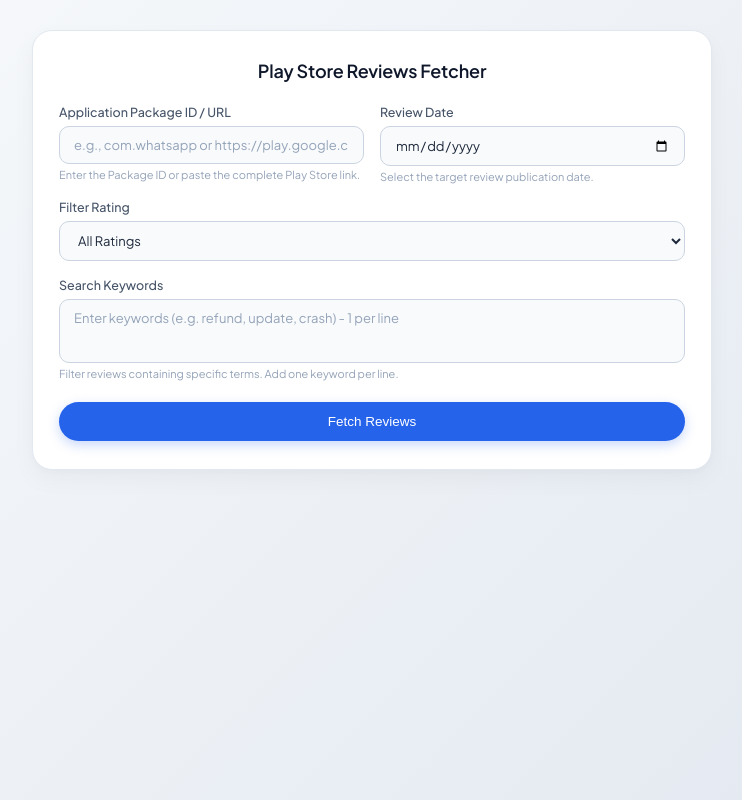
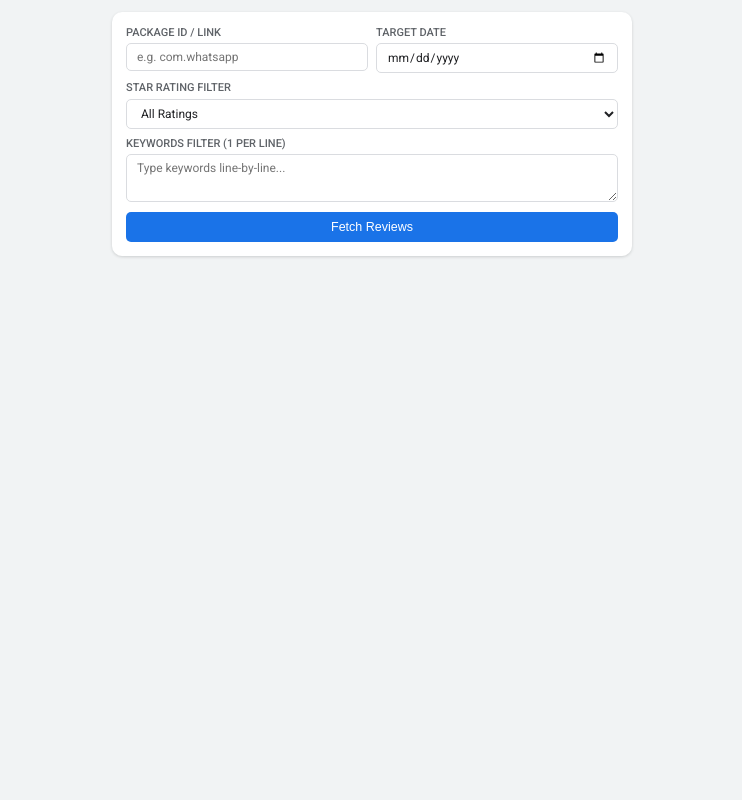
Before and after one commit to review-nest/review-fetcher, a Flask app: page / in a window 1280 px wide. Shown: the whole page, without its empty margins (268-1010 px from the left). Run offline with Flask 3, Linux system fonts and the light colour scheme; some libraries are stand-ins or nearby versions.

Commit message:
Update index.html

```diff
--- a/templates/index.html
+++ b/templates/index.html
@@ -3,14 +3,14 @@
 <head>
     <meta charset="UTF-8">
     <meta name="viewport" content="width=device-width, initial-scale=1.0">
-    <title>Play Store Review Fetcher</title>
+    <title>Google Play Store Review Fetcher API</title>
 
-    <!-- Clean Google Font -->
+    <!-- Google Fonts -->
     <link rel="preconnect" href="https://fonts.googleapis.com">
     <link rel="preconnect" href="https://fonts.gstatic.com" crossorigin>
-    <link href="https://fonts.googleapis.com/css2?family=Plus+Jakarta+Sans:wght@400;500;600&family=Roboto:wght@300;400;500&display=swap" rel="stylesheet">
+    <link href="https://fonts.googleapis.com/css2?family=Roboto:wght@400;500;700&display=swap" rel="stylesheet">
 
-    <!-- PDF Export Library -->
+    <!-- PDF Export Library Only -->
     <script src="https://cdnjs.cloudflare.com/ajax/libs/html2pdf.js/0.10.1/html2pdf.bundle.min.js"></script>
 
     <style>
@@ -21,45 +21,31 @@
         }
 
         body {
-            background: linear-gradient(135deg, #f8fafc 0%, #e2e8f0 100%);
-            font-family: 'Plus Jakarta Sans', 'Roboto', sans-serif;
-            padding: 30px 15px;
-            color: #1e293b;
-            display: flex;
-            justify-content: center;
-            min-height: 100vh;
+            background-color: #f1f3f4;
+            font-family: 'Roboto', sans-serif;
+            padding: 12px 8px;
+            color: #202124;
+            line-height: 1.3;
         }
 
         .main-wrapper {
-            width: 100%;
-            max-width: 680px;
+            max-width: 520px; /* Mobile First Compact Width */
+            margin: auto;
         }
 
-        /* ========================================================
-           CLEAN & PROFESSIONAL AESTHETIC FORM CARD
-           ======================================================== */
-        .form-card {
+        /* COMPACT FORM CARD */
+        .card {
             background: #ffffff;
-            padding: 28px 26px;
-            border-radius: 20px;
-            box-shadow: 0 10px 25px rgba(0, 0, 0, 0.04), 0 2px 6px rgba(0, 0, 0, 0.02);
-            border: 1px solid #e2e8f0;
-            margin-bottom: 24px;
-        }
-
-        .form-title {
-            text-align: center;
-            font-size: 18px;
-            font-weight: 600;
-            color: #0f172a;
-            margin-bottom: 22px;
-            letter-spacing: -0.2px;
+            padding: 14px;
+            border-radius: 10px;
+            box-shadow: 0 1px 3px rgba(60,64,67,0.2);
+            margin-bottom: 12px;
         }
 
         .form-grid {
             display: grid;
             grid-template-columns: 1fr 1fr;
-            gap: 16px;
+            gap: 8px;
         }
 
         .form-group {
@@ -71,177 +57,148 @@
             grid-column: span 2;
         }
 
-        .form-label {
+        label {
+            font-size: 11px;
+            font-weight: 500;
+            color: #5f6368;
+            margin-bottom: 3px;
+            text-transform: uppercase;
+        }
+
+        input, select, textarea {
+            width: 100%;
+            padding: 6px 10px;
+            border: 1px solid #dadce0;
+            border-radius: 5px;
+            font-family: inherit;
+            font-size: 12px;
+            color: #202124;
+            background-color: #ffffff;
+        }
+
+        input:focus, select:focus, textarea:focus {
+            outline: none;
+            border-color: #1a73e8;
+        }
+
+        textarea {
+            height: 48px;
+            resize: vertical;
+        }
+
+        .fetch-btn {
+            grid-column: span 2;
+            padding: 8px 12px;
+            background: #1a73e8;
+            border: none;
+            border-radius: 5px;
+            color: white;
             font-size: 12.5px;
             font-weight: 500;
-            color: #475569;
-            margin-bottom: 6px;
+            cursor: pointer;
+            margin-top: 2px;
         }
 
-        .form-hint {
-            font-size: 11px;
-            color: #94a3b8;
-            margin-top: 4px;
-            font-weight: 400;
-        }
-
-        .form-input, .form-select, .form-textarea {
-            width: 100%;
-            padding: 10px 14px;
-            border: 1px solid #cbd5e1;
-            border-radius: 10px;
-            background-color: #f8fafc;
-            font-family: inherit;
-            font-size: 13px;
-            color: #1e293b;
-            transition: all 0.2s ease;
-        }
-
-        .form-input::placeholder, .form-textarea::placeholder {
-            color: #94a3b8;
-        }
-
-        .form-input:focus, .form-select:focus, .form-textarea:focus {
-            outline: none;
-            background-color: #ffffff;
-            border-color: #2563eb;
-            box-shadow: 0 0 0 3px rgba(37, 99, 235, 0.12);
-        }
-
-        .form-textarea {
-            height: 64px;
-            resize: none;
-        }
-
-        .fetch-btn-pill {
-            grid-column: span 2;
-            padding: 12px 24px;
-            background: #2563eb;
-            color: #ffffff;
-            border: none;
-            border-radius: 25px;
-            font-size: 13.5px;
-            font-weight: 500;
-            cursor: pointer;
-            box-shadow: 0 4px 12px rgba(37, 99, 235, 0.25);
-            transition: background 0.2s, transform 0.1s;
-            margin-top: 6px;
-        }
-
-        .fetch-btn-pill:hover {
-            background: #1d4ed8;
-        }
-
-        /* ========================================================
-           AESTHETIC LOADING SPINNER
-           ======================================================== */
+        /* LOADING OVERLAY */
         #loading-overlay {
             display: none;
             position: fixed;
             top: 0; left: 0; width: 100%; height: 100%;
-            background: rgba(255, 255, 255, 0.88);
-            backdrop-filter: blur(6px);
+            background: rgba(255, 255, 255, 0.85);
             z-index: 9999;
             flex-direction: column;
             align-items: center;
             justify-content: center;
         }
 
-        .aesthetic-spinner {
-            width: 42px;
-            height: 42px;
-            border: 3px solid #e2e8f0;
-            border-top: 3px solid #2563eb;
+        .spinner {
+            width: 36px;
+            height: 36px;
+            border: 3px solid #e8eaed;
+            border-top: 3px solid #1a73e8;
             border-radius: 50%;
-            animation: spin 0.7s linear infinite;
+            animation: spin 0.8s linear infinite;
         }
 
         @keyframes spin {
-            to { transform: rotate(360deg); }
+            0% { transform: rotate(0deg); }
+            100% { transform: rotate(360deg); }
         }
 
         .loading-text {
-            margin-top: 12px;
-            font-size: 13px;
-            font-weight: 500;
-            color: #475569;
+            margin-top: 10px;
+            font-size: 12px;
+            color: #3c4043;
         }
 
-        /* TOOLBAR */
+        /* TOOLBAR - ONLY PDF */
         .action-toolbar {
             display: flex;
             justify-content: space-between;
             align-items: center;
             background: #ffffff;
-            padding: 10px 18px;
-            border-radius: 12px;
-            border: 1px solid #e2e8f0;
-            margin-bottom: 16px;
+            padding: 8px 12px;
+            border-radius: 8px;
+            border: 1px solid #dadce0;
+            margin-bottom: 10px;
+        }
+
+        .toolbar-title {
+            font-size: 12px;
+            color: #3c4043;
         }
 
         .download-btn {
-            padding: 7px 16px;
-            font-size: 12px;
+            padding: 5px 12px;
+            font-size: 11.5px;
             font-weight: 500;
-            border-radius: 20px;
+            border-radius: 5px;
             border: none;
             background: #01875f;
             color: #ffffff;
             cursor: pointer;
-            transition: background 0.2s;
         }
 
-        .download-btn:hover { background: #016c4c; }
-
-        /* ========================================================
-           DESKTOP MODE PLAY STORE MODAL (CLEAN & ACCURATE)
-           ======================================================== */
+        /* EXACT MOBILE PLAY STORE MODAL DESIGN */
         .play-modal-card {
             background: #ffffff;
-            border-radius: 14px;
-            border: 1px solid #dadce0;
-            box-shadow: 0 4px 20px rgba(0, 0, 0, 0.06);
+            border-radius: 12px;
+            border: 1px solid #e0e0e0;
+            box-shadow: 0 2px 10px rgba(0,0,0,0.08);
             overflow: hidden;
         }
 
-        /* FIXED STICKY HEADER */
         .modal-header {
-            position: sticky;
-            top: 0;
-            background: #ffffff;
-            z-index: 100;
             display: flex;
             align-items: center;
             justify-content: space-between;
-            padding: 16px 20px;
+            padding: 10px 14px;
             border-bottom: 1px solid #f0f0f0;
         }
 
         .modal-header-left {
             display: flex;
             align-items: center;
-            gap: 14px;
+            gap: 10px;
         }
 
-        .app-logo {
-            width: 38px;
-            height: 38px;
-            border-radius: 8px;
+        .app-app-icon {
+            width: 30px;
+            height: 30px;
+            border-radius: 6px;
             object-fit: cover;
         }
 
         .modal-app-title {
-            font-size: 15px;
-            font-weight: 500;
+            font-size: 13.5px;
+            font-weight: 700;
             color: #202124;
-            line-height: 1.25;
+            line-height: 1.2;
         }
 
         .modal-app-sub {
-            font-size: 12px;
+            font-size: 11px;
             color: #5f6368;
-            margin-top: 1px;
-            font-weight: 400;
         }
 
         .modal-close-icon {
@@ -250,13 +207,13 @@
             cursor: pointer;
         }
 
-        /* CONTINUOUS UNLOCKED REVIEWS LIST */
         .reviews-list {
-            padding: 8px 20px 20px 20px;
+            padding: 0 14px 10px 14px;
         }
 
+        /* ULTRA COMPACT SINGLE REVIEW ITEM (FITS 10+ REVIEWS ON MOBILE SCREEN) */
         .ps-review-item {
-            padding: 14px 0;
+            padding: 8px 0;
             border-bottom: 1px solid #f1f3f4;
         }
 
@@ -273,162 +230,152 @@
         .ps-user-info {
             display: flex;
             align-items: center;
-            gap: 10px;
+            gap: 8px;
         }
 
         .avatar-circle {
-            width: 28px;
-            height: 28px;
+            width: 22px;
+            height: 22px;
             border-radius: 50%;
+            background-color: #3b78e7;
             color: #ffffff;
-            font-size: 12.5px;
-            font-weight: 400;
+            font-size: 11px;
+            font-weight: 500;
             display: flex;
             align-items: center;
             justify-content: center;
             text-transform: uppercase;
         }
 
+        .avatar-img {
+            width: 22px;
+            height: 22px;
+            border-radius: 50%;
+            object-fit: cover;
+        }
+
         .ps-username {
-            font-size: 13px;
-            font-weight: 400;
+            font-size: 12px;
+            font-weight: 500;
             color: #202124;
         }
 
         .ps-three-dots {
             color: #5f6368;
-            font-size: 14px;
+            font-size: 13px;
         }
 
         .ps-rating-row {
             display: flex;
             align-items: center;
-            gap: 8px;
-            margin-top: 4px;
+            gap: 6px;
+            margin-top: 2px;
         }
 
         .ps-stars {
-            color: #01875f;
-            font-size: 10.5px;
+            color: #01875f; /* Official Play Store Green */
+            font-size: 10px;
             letter-spacing: 0.5px;
         }
 
         .ps-date {
-            font-size: 11px;
+            font-size: 10px;
             color: #5f6368;
-            font-weight: 400;
         }
 
         .ps-comment {
-            font-size: 12.5px;
+            font-size: 11.5px;
             color: #3c4043;
-            margin: 6px 0 10px 0;
-            line-height: 1.5;
-            font-weight: 400;
+            margin: 4px 0 5px 0;
+            line-height: 1.35;
             word-break: break-word;
         }
 
         .ps-helpful-row {
             display: flex;
             align-items: center;
-            gap: 12px;
+            justify-content: space-between;
+            margin-top: 4px;
         }
 
         .ps-helpful-text {
-            font-size: 11.5px;
+            font-size: 10.5px;
             color: #5f6368;
-            font-weight: 400;
         }
 
         .ps-action-btns {
             display: flex;
-            gap: 8px;
+            gap: 6px;
         }
 
         .ps-pill-btn {
             background: #ffffff;
             border: 1px solid #dadce0;
-            border-radius: 16px;
-            padding: 3px 15px;
-            font-size: 11px;
+            border-radius: 12px;
+            padding: 2px 12px;
+            font-size: 10.5px;
             color: #3c4043;
             cursor: pointer;
-            font-weight: 400;
-        }
-
-        @media (max-width: 600px) {
-            .form-grid { grid-template-columns: 1fr; }
-            .form-group.full-width, .fetch-btn-pill { grid-column: span 1; }
         }
     </style>
 </head>
 
 <body>
 
-    <!-- SPINNER OVERLAY -->
+    <!-- LOADING SPINNER -->
     <div id="loading-overlay">
-        <div class="aesthetic-spinner"></div>
+        <div class="spinner"></div>
         <div class="loading-text">Fetching Reviews...</div>
     </div>
 
     <div class="main-wrapper">
 
-        <!-- FORM CONTAINER -->
-        <div class="form-card">
-            <div class="form-title">Play Store Reviews Fetcher</div>
-
+        <!-- COMPACT API FORM -->
+        <div class="card">
             <form method="POST" id="review-form">
                 <div class="form-grid">
 
-                    <!-- PACKAGE ID OR URL INPUT -->
                     <div class="form-group">
-                        <label class="form-label">Application Package ID / URL</label>
+                        <label>Package ID / Link</label>
                         <input
                             type="text"
-                            class="form-input"
                             name="package"
-                            placeholder="e.g., com.whatsapp or https://play.google.com/store/apps/details?id=..."
+                            placeholder="e.g. com.whatsapp"
                             value="{{ package if package else '' }}"
                             required>
-                        <span class="form-hint">Enter the Package ID or paste the complete Play Store link.</span>
                     </div>
 
-                    <!-- DATE INPUT -->
                     <div class="form-group">
-                        <label class="form-label">Review Date</label>
+                        <label>Target Date</label>
                         <input
                             type="date"
-                            class="form-input"
                             name="date"
                             value="{{ request.form.get('date', '') }}"
                             required>
-                        <span class="form-hint">Select the target review publication date.</span>
                     </div>
 
-                    <!-- STAR RATING SELECT WITH ICONS -->
                     <div class="form-group full-width">
-                        <label class="form-label">Filter Rating</label>
-                        <select class="form-select" name="rating">
+                        <label>Star Rating Filter</label>
+                        <select name="rating">
                             <option value="" {% if not request.form.get('rating') %}selected{% endif %}>All Ratings</option>
-                            <option value="5" {% if request.form.get('rating') == '5' %}selected{% endif %}>★ ★ ★ ★ ★ (5 Stars)</option>
-                            <option value="4" {% if request.form.get('rating') == '4' %}selected{% endif %}>★ ★ ★ ★ ☆ (4 Stars)</option>
-                            <option value="3" {% if request.form.get('rating') == '3' %}selected{% endif %}>★ ★ ★ ☆ ☆ (3 Stars)</option>
-                            <option value="2" {% if request.form.get('rating') == '2' %}selected{% endif %}>★ ★ ☆ ☆ ☆ (2 Stars)</option>
-                            <option value="1" {% if request.form.get('rating') == '1' %}selected{% endif %}>★ ☆ ☆ ☆ ☆ (1 Star)</option>
+                            <option value="5" {% if request.form.get('rating') == '5' %}selected{% endif %}>5 Stars (⭐⭐⭐⭐⭐)</option>
+                            <option value="4" {% if request.form.get('rating') == '4' %}selected{% endif %}>4 Stars (⭐⭐⭐⭐)</option>
+                            <option value="3" {% if request.form.get('rating') == '3' %}selected{% endif %}>3 Stars (⭐⭐⭐)</option>
+                            <option value="2" {% if request.form.get('rating') == '2' %}selected{% endif %}>2 Stars (⭐⭐)</option>
+                            <option value="1" {% if request.form.get('rating') == '1' %}selected{% endif %}>1 Star (⭐)</option>
                         </select>
                     </div>
 
-                    <!-- KEYWORDS SEARCH INPUT -->
                     <div class="form-group full-width">
-                        <label class="form-label">Search Keywords</label>
+                        <label>Keywords Filter (1 per line)</label>
                         <textarea
-                            class="form-textarea"
                             name="keyword"
-                            placeholder="Enter keywords (e.g. refund, update, crash) - 1 per line">{{ request.form.get('keyword', '') }}</textarea>
-                        <span class="form-hint">Filter reviews containing specific terms. Add one keyword per line.</span>
+                            placeholder="Type keywords line-by-line...">{{ request.form.get('keyword', '') }}</textarea>
                     </div>
 
-                    <button type="submit" class="fetch-btn-pill">Fetch Reviews</button>
+                    <button type="submit" class="fetch-btn">
+                        Fetch Reviews
+                    </button>
 
                 </div>
             </form>
@@ -436,20 +383,22 @@
 
         {% if reviews is not none and reviews|length > 0 %}
 
-            <!-- EXPORT TOOLBAR -->
+            <!-- EXPORT TOOLBAR (PDF ONLY) -->
             <div class="action-toolbar">
-                <span style="font-size: 12.5px; color: #475569;">Total Reviews: <strong>{{ reviews|length }}</strong></span>
-                <button class="download-btn" onclick="exportToPDF()">Save as PDF</button>
+                <div class="toolbar-title">Matched Reviews: <strong>{{ reviews|length }}</strong></div>
+                <button class="download-btn" onclick="exportToPDF()">
+                    📄 Download PDF
+                </button>
             </div>
 
-            <!-- DESKTOP STYLE MODAL DISPLAY -->
+            <!-- EXACT MOBILE PLAY STORE MODAL LOOK -->
             <div class="play-modal-card" id="export-target">
 
-                <!-- STICKY FIXED HEADER -->
+                <!-- MODAL HEADER -->
                 <div class="modal-header">
                     <div class="modal-header-left">
                         {% if app_info and app_info.icon %}
-                            <img src="{{ app_info.icon }}" class="app-logo" alt="App Icon">
+                            <img src="{{ app_info.icon }}" class="app-app-icon" alt="Icon">
                         {% endif %}
                         <div>
                             <div class="modal-app-title">{{ app_info.title if app_info and app_info.title else package }}</div>
@@ -459,16 +408,22 @@
                     <div class="modal-close-icon">✕</div>
                 </div>
 
-                <!-- UNLOCKED CONTINUOUS REVIEWS LIST -->
+                <!-- REVIEWS LIST -->
                 <div class="reviews-list">
-                    {% set colors = ['#689f38', '#2e7d32', '#1565c0', '#ad1457', '#6a1b9a', '#ef6c00'] %}
                     {% for r in reviews %}
                         <div class="ps-review-item">
                             <div class="ps-user-header">
                                 <div class="ps-user-info">
-                                    <div class="avatar-circle" style="background-color: {{ colors[loop.index0 % 6] }};">
-                                        {{ r.userName[0] if r.userName else 'A' }}
-                                    </div>
+                                    {% if r.userImage %}
+                                        <img src="{{ r.userImage }}" class="avatar-img" alt="User" onerror="this.style.display='none'; this.nextElementSibling.style.display='flex';">
+                                        <div class="avatar-circle" style="display:none; background-color: #0F9D58;">
+                                            {{ r.userName[0] if r.userName else 'A' }}
+                                        </div>
+                                    {% else %}
+                                        <div class="avatar-circle" style="background-color: #3b78e7;">
+                                            {{ r.userName[0] if r.userName else 'A' }}
+                                        </div>
+                                    {% endif %}
                                     <div class="ps-username">{{ r.userName if r.userName else 'A Google User' }}</div>
                                 </div>
                                 <div class="ps-three-dots">⋮</div>
@@ -488,7 +443,7 @@
                             </div>
 
                             <div class="ps-helpful-row">
-                                <span class="ps-helpful-text">Did you find this helpful?</span>
+                                <div class="ps-helpful-text">Did you find this helpful?</div>
                                 <div class="ps-action-btns">
                                     <button type="button" class="ps-pill-btn">Yes</button>
                                     <button type="button" class="ps-pill-btn">No</button>
@@ -505,10 +460,12 @@
     </div>
 
     <script>
+        // SHOW LOADING OVERLAY ON FORM SUBMIT
         document.getElementById('review-form').addEventListener('submit', function() {
             document.getElementById('loading-overlay').style.display = 'flex';
         });
 
+        // PDF EXPORT FUNCTION
         function exportToPDF() {
             const element = document.getElementById('export-target');
             if(!element) return;
```
